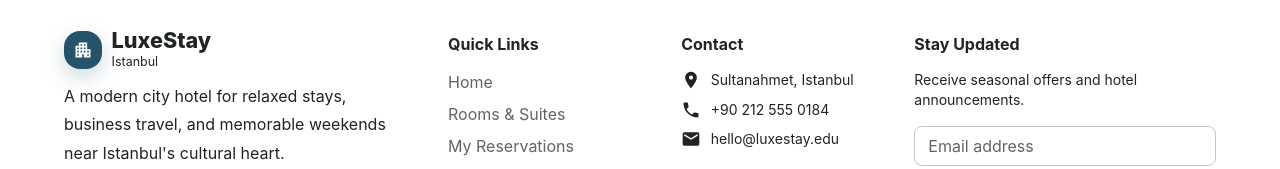
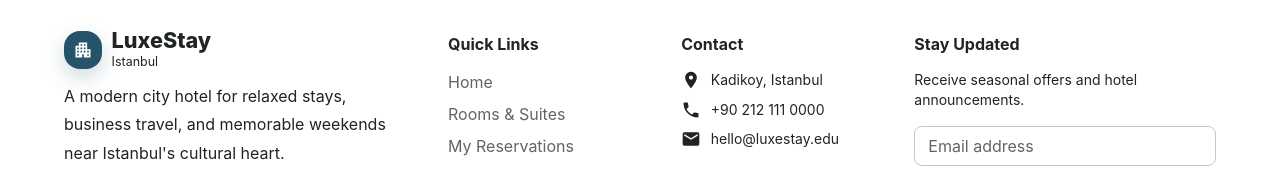
Before and after one commit to missfavour97/Hotel_Reservation_System, a React (Create React App) app in the folder frontend/: page /admin in a window 1280 px wide. Shown: the part 435-604 px from the top of the page. Built offline with nearby package versions, Linux system fonts and the light colour scheme; no server answers.

Commit message:
fix: update footer contact information and location details

```diff
--- a/frontend/src/components/Footer.js
+++ b/frontend/src/components/Footer.js
@@ -94,11 +94,11 @@ function Footer() {
             <Stack spacing={1.2} color="text.secondary">
               <Stack direction="row" spacing={1.2}>
                 <LocationOnIcon fontSize="small" />
-                <Typography variant="body2">Sultanahmet, Istanbul</Typography>
+                <Typography variant="body2">Kadikoy, Istanbul</Typography>
               </Stack>
               <Stack direction="row" spacing={1.2}>
                 <PhoneIcon fontSize="small" />
-                <Typography variant="body2">+90 212 555 0184</Typography>
+                <Typography variant="body2">+90 212 111 0000</Typography>
               </Stack>
               <Stack direction="row" spacing={1.2}>
                 <EmailIcon fontSize="small" />
```
Also changed, not shown: 14 other files (tests, documents, lock files or other folders).
